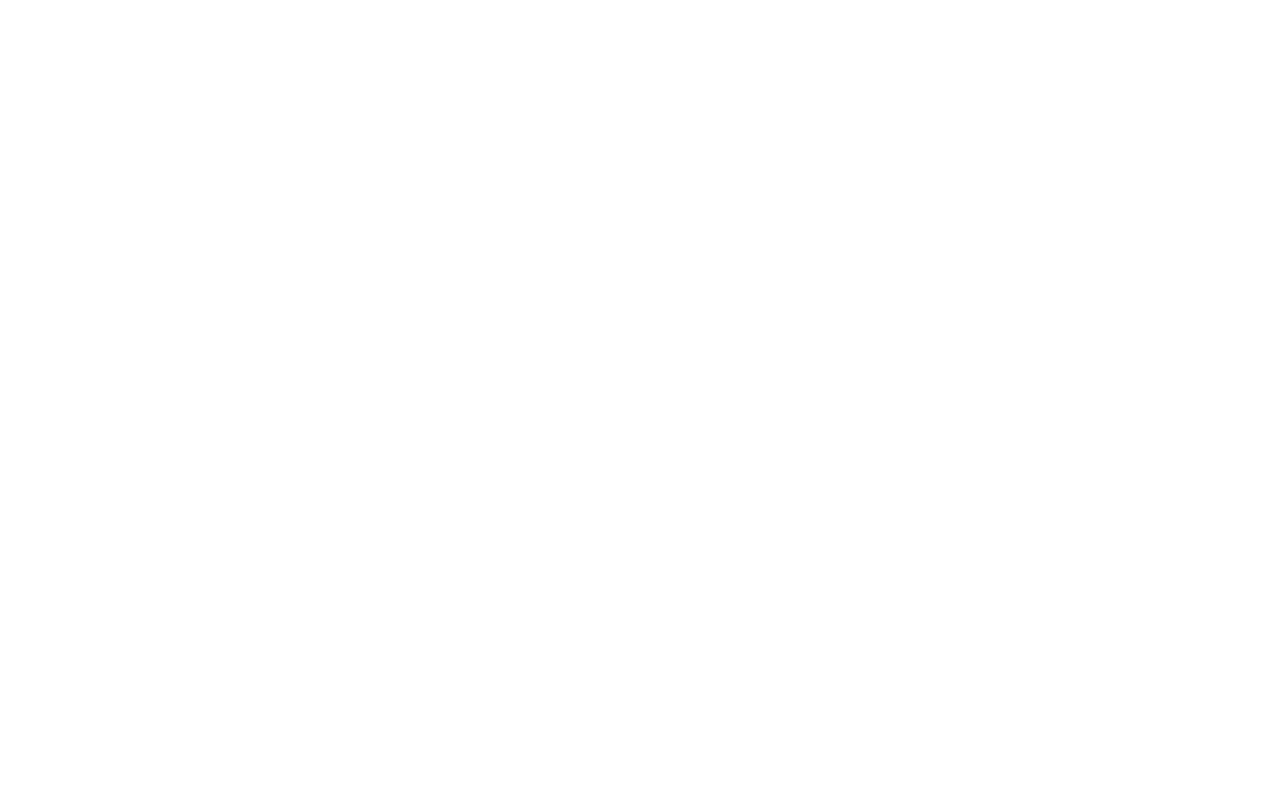
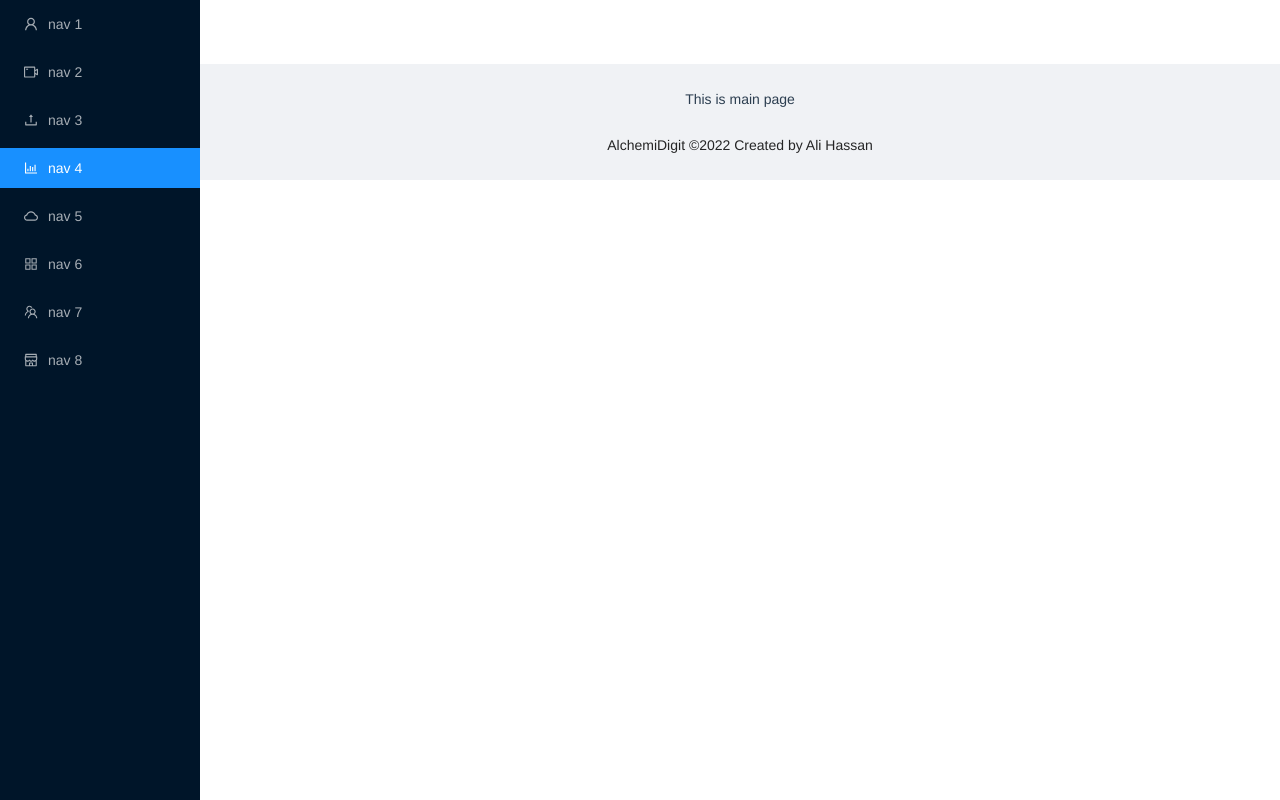
Before and after one commit to ali-hazan/moon, a Vue app: page /dashboard in a window 1280 px wide. Before the commit this address had no page. Built offline with nearby package versions, Linux system fonts and the light colour scheme.

Commit message:
Add base layout

```diff
--- a/src/router/index.js
+++ b/src/router/index.js
@@ -1,21 +1,5 @@
 import { createRouter, createWebHistory } from 'vue-router'
-import Home from '../views/Home.vue'
-
-const routes = [
-  {
-    path: '/',
-    name: 'Home',
-    component: Home
-  },
-  {
-    path: '/about',
-    name: 'About',
-    // route level code-splitting
-    // this generates a separate chunk (about.[hash].js) for this route
-    // which is lazy-loaded when the route is visited.
-    component: () => import(/* webpackChunkName: "about" */ '../views/About.vue')
-  }
-]
+import {routes} from "./routes"
 
 const router = createRouter({
   history: createWebHistory(process.env.BASE_URL),
--- /dev/null
+++ b/src/router/routes.js
@@ -0,0 +1,26 @@
+import MainLayout from "@/views/layout/MainLayout";
+import MainPage from "@/views/pages/MainPage";
+
+export const routes = [
+  {
+    path: "/",
+    name: "main",
+    component: MainLayout,
+    redirect: "/dashboard",
+    children: [
+      {
+        path: "/dashboard",
+        name: "dashboard",
+        component: MainPage,
+      },
+    ],
+  },
+  //   {
+  //     path: '/about',
+  //     name: 'About',
+  //     // route level code-splitting
+  //     // this generates a separate chunk (about.[hash].js) for this route
+  //     // which is lazy-loaded when the route is visited.
+  //     component: () => import(/* webpackChunkName: "about" */ '../views/About.vue')
+  //   }
+];
--- a/src/views/layout/mainLayout.vue
+++ b/src/views/layout/mainLayout.vue
@@ -0,0 +1,104 @@
+<template>
+  <a-layout has-sider>
+    <a-layout-sider
+      :style="{
+        overflow: 'auto',
+        height: '100vh',
+        position: 'fixed',
+        left: 0,
+        top: 0,
+        bottom: 0,
+      }"
+    >
+      <div class="logo" />
+      <a-menu v-model:selectedKeys="selectedKeys" theme="dark" mode="inline">
+        <a-menu-item key="1">
+          <user-outlined />
+          <span class="nav-text">nav 1</span>
+        </a-menu-item>
+        <a-menu-item key="2">
+          <video-camera-outlined />
+          <span class="nav-text">nav 2</span>
+        </a-menu-item>
+        <a-menu-item key="3">
+          <upload-outlined />
+          <span class="nav-text">nav 3</span>
+        </a-menu-item>
+        <a-menu-item key="4">
+          <bar-chart-outlined />
+          <span class="nav-text">nav 4</span>
+        </a-menu-item>
+        <a-menu-item key="5">
+          <cloud-outlined />
+          <span class="nav-text">nav 5</span>
+        </a-menu-item>
+        <a-menu-item key="6">
+          <appstore-outlined />
+          <span class="nav-text">nav 6</span>
+        </a-menu-item>
+        <a-menu-item key="7">
+          <team-outlined />
+          <span class="nav-text">nav 7</span>
+        </a-menu-item>
+        <a-menu-item key="8">
+          <shop-outlined />
+          <span class="nav-text">nav 8</span>
+        </a-menu-item>
+      </a-menu>
+    </a-layout-sider>
+    <a-layout :style="{ marginLeft: '200px' }">
+      <a-layout-header :style="{ background: '#fff', padding: 0 }" />
+      <a-layout-content :style="{ margin: '24px 16px 0', overflow: 'initial' }">
+        <router-view />
+      </a-layout-content>
+      <a-layout-footer :style="{ textAlign: 'center' }">
+        AlchemiDigit ©2022 Created by Ali Hassan
+      </a-layout-footer>
+    </a-layout>
+  </a-layout>
+</template>
+<script>
+import {
+  UserOutlined,
+  VideoCameraOutlined,
+  UploadOutlined,
+  BarChartOutlined,
+  CloudOutlined,
+  AppstoreOutlined,
+  TeamOutlined,
+  ShopOutlined,
+} from "@ant-design/icons-vue";
+import { defineComponent, ref } from "vue";
+export default defineComponent({
+  components: {
+    UserOutlined,
+    VideoCameraOutlined,
+    UploadOutlined,
+    BarChartOutlined,
+    CloudOutlined,
+    AppstoreOutlined,
+    TeamOutlined,
+    ShopOutlined,
+  },
+
+  setup() {
+    return {
+      selectedKeys: ref(["4"]),
+    };
+  },
+});
+</script>
+<style>
+#components-layout-demo-fixed-sider .logo {
+  height: 32px;
+  background: rgba(255, 255, 255, 0.2);
+  margin: 16px;
+}
+.site-layout .site-layout-background {
+  background: #fff;
+}
+
+[data-theme="dark"] .site-layout .site-layout-background {
+  background: #141414;
+}
+</style>
--- /dev/null
+++ b/src/views/pages/MainPage.vue
@@ -0,0 +1,15 @@
+<template>
+  <div>
+      This is main page
+  </div>
+</template>
+
+<script>
+export default {
+
+}
+</script>
+
+<style>
+
+</style>
```
Also changed, not shown: src/main.js (+8 -1 lines).
